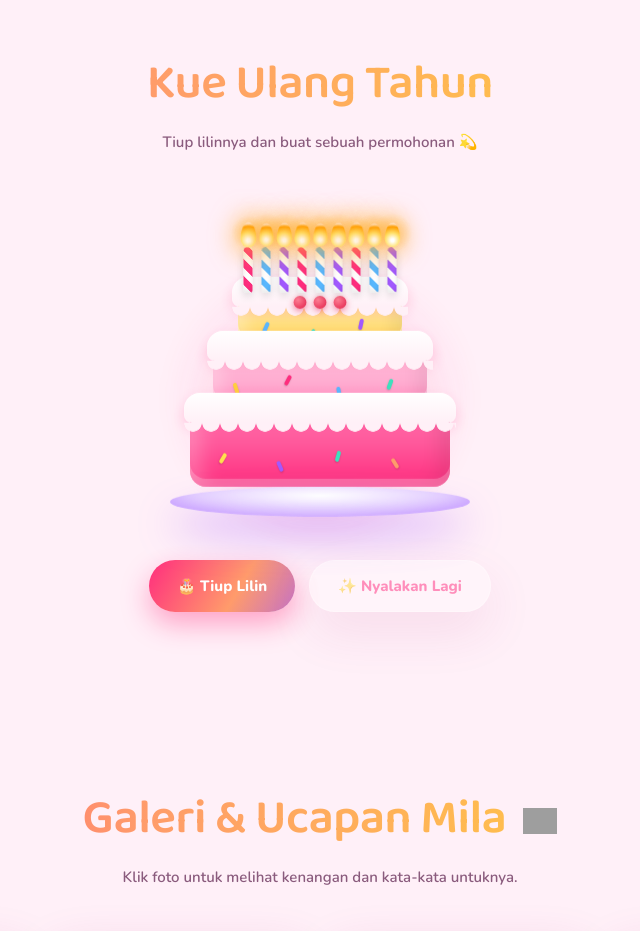
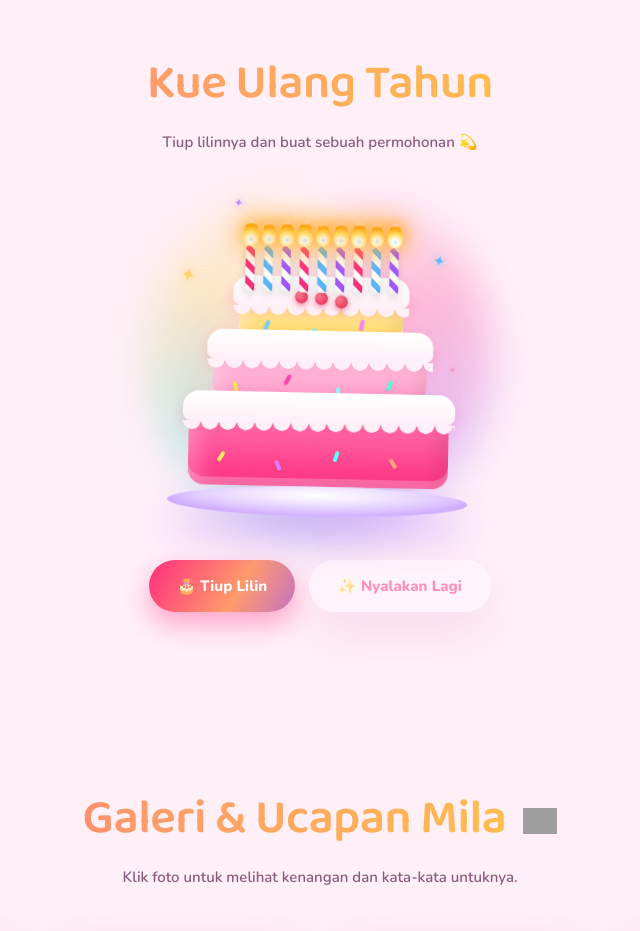
Before and after one commit to Adit16Umi/WEB-ULTAH-MILA, a React (Vite) app: page / in a window 1280 px wide. Shown: the part 1640-2571 px from the top of the page, without its empty margins (320-960 px from the left). Built offline with nearby package versions, Linux system fonts and the light colour scheme; grey boxes are pictures that could not be loaded.

Commit message:
feat(kue): animasi kue lebih hidup (halo berputar, sparkle, sprinkle & berry berkedip, kue bergoyang)

```diff
--- a/src/components/BirthdayCake.jsx
+++ b/src/components/BirthdayCake.jsx
@@ -32,6 +32,16 @@ function Sprinkles({ items }) {
   ))
 }
 
+const sparks = [
+  { left: '3%', top: '18%', size: 16, color: '#ffd166', delay: '0s' },
+  { left: '87%', top: '12%', size: 13, color: '#59b8ff', delay: '.4s' },
+  { left: '92%', top: '48%', size: 15, color: '#ff2d7e', delay: '.9s' },
+  { left: '0%', top: '56%', size: 13, color: '#3fe0bd', delay: '1.3s' },
+  { left: '20%', top: '-6%', size: 12, color: '#a259ff', delay: '.7s' },
+  { left: '72%', top: '-8%', size: 15, color: '#ffcf3f', delay: '1.6s' },
+  { left: '48%', top: '2%', size: 11, color: '#ffffff', delay: '1.1s' },
+]
+
 export default function BirthdayCake({ onCelebrate, age = config.age }) {
   const [blown, setBlown] = useState(false)
   const candleCount = Math.max(1, Math.min(age, 9))
@@ -65,6 +75,7 @@ export default function BirthdayCake({ onCelebrate, age = config.age }) {
         >
           <div className={`cake ${blown ? 'is-blown' : ''}`}>
             <div className="cake-glow" aria-hidden="true" />
+            <span className="cake-halo" aria-hidden="true" />
 
             <div className="candles">
               {Array.from({ length: candleCount }).map((_, i) => (
@@ -96,6 +107,23 @@ export default function BirthdayCake({ onCelebrate, age = config.age }) {
             </div>
 
             <div className="cake-plate" />
+
+            {sparks.map((s, i) => (
+              <span
+                key={i}
+                className="spark"
+                aria-hidden="true"
+                style={{
+                  left: s.left,
+                  top: s.top,
+                  color: s.color,
+                  fontSize: s.size,
+                  animationDelay: s.delay,
+                }}
+              >
+                ✦
+              </span>
+            ))}
           </div>
         </motion.div>
 
--- a/src/index.css
+++ b/src/index.css
@@ -821,8 +821,41 @@ section {
 }
 
 @keyframes cakeFloat {
-  0%, 100% { translate: 0 0; }
-  50% { translate: 0 -12px; }
+  0%, 100% { translate: 0 0; rotate: -1.4deg; }
+  50% { translate: 0 -12px; rotate: 1.4deg; }
+}
+
+.cake-halo {
+  position: absolute;
+  inset: -10% -8% -6%;
+  border-radius: 50%;
+  background: conic-gradient(
+    from 0deg,
+    rgba(255, 45, 126, 0),
+    rgba(255, 45, 126, 0.55),
+    rgba(162, 89, 255, 0.55),
+    rgba(89, 184, 255, 0.55),
+    rgba(63, 224, 189, 0.55),
+    rgba(255, 207, 63, 0.55),
+    rgba(255, 45, 126, 0)
+  );
+  filter: blur(20px);
+  opacity: 0.5;
+  z-index: -2;
+  animation: spinRing 14s linear infinite;
+}
+
+.spark {
+  position: absolute;
+  line-height: 1;
+  text-shadow: 0 0 10px currentColor;
+  z-index: 6;
+  animation: twinkle 2.4s var(--ease-soft) infinite;
+}
+
+@keyframes twinkle {
+  0%, 100% { opacity: 0; transform: scale(0.3) rotate(-12deg); }
+  50% { opacity: 1; transform: scale(1) rotate(14deg); }
 }
 
 .cake-glow {
@@ -913,6 +946,15 @@ section {
   border-radius: 3px;
   box-shadow: 0 1px 2px rgba(0, 0, 0, 0.18);
   z-index: 3;
+  animation: sprinkleGlow 2.2s ease-in-out infinite;
+}
+
+.sprinkle:nth-child(3n) { animation-delay: 0.35s; }
+.sprinkle:nth-child(3n+1) { animation-delay: 0.7s; }
+
+@keyframes sprinkleGlow {
+  0%, 100% { opacity: 0.85; filter: brightness(1); }
+  50% { opacity: 1; filter: brightness(1.5); }
 }
 
 .cherries {
@@ -931,6 +973,15 @@ section {
   border-radius: 50%;
   background: radial-gradient(circle at 35% 30%, #ff8095, #e11d48);
   box-shadow: 0 2px 6px rgba(225, 29, 72, 0.55);
+  animation: berryBounce 1.8s var(--ease-soft) infinite;
+}
+
+.berry:nth-child(2) { animation-delay: 0.25s; }
+.berry:nth-child(3) { animation-delay: 0.5s; }
+
+@keyframes berryBounce {
+  0%, 100% { translate: 0 0; }
+  50% { translate: 0 -5px; }
 }
 
 .candles {
@@ -977,7 +1028,7 @@ section {
   width: 15px;
   height: 24px;
   border-radius: 50% 50% 50% 50% / 65% 65% 35% 35%;
-  background: radial-gradient(circle at 50% 72%, #ffffff 8%, #ffe066 38%, #ff9d00 70%, rgba(255, 90, 0, 0) 84%);
+  background: radial-gradient(circle at 50% 74%, #d6ecff 7%, #ffffff 14%, #ffe066 40%, #ff9d00 72%, rgba(255, 90, 0, 0) 86%);
   box-shadow: 0 0 22px 7px rgba(255, 170, 40, 0.55);
   animation: flicker 0.85s ease-in-out infinite alternate;
   z-index: 2;
@@ -1197,6 +1248,8 @@ section {
   .slide-text { padding: 30px 24px 64px; }
   .slider-arrow { width: 42px; height: 42px; font-size: 24px; }
   .cake { transform: scale(0.82); transform-origin: bottom center; }
+  .cake-halo { animation: none; filter: blur(28px); opacity: 0.4; }
+  .spark { animation-duration: 3s; }
 
   /* --- hemat performa di HP --- */
   .bg { animation: none; }
@@ -1222,5 +1275,12 @@ section {
   .blob,
   .float-item,
   .photo-ring::before,
-  .slide-img { animation: none !important; }
+  .slide-img,
+  .cake,
+  .cake-halo,
+  .spark,
+  .sprinkle,
+  .berry,
+  .flame,
+  .candle-glow { animation: none !important; }
 }
```
